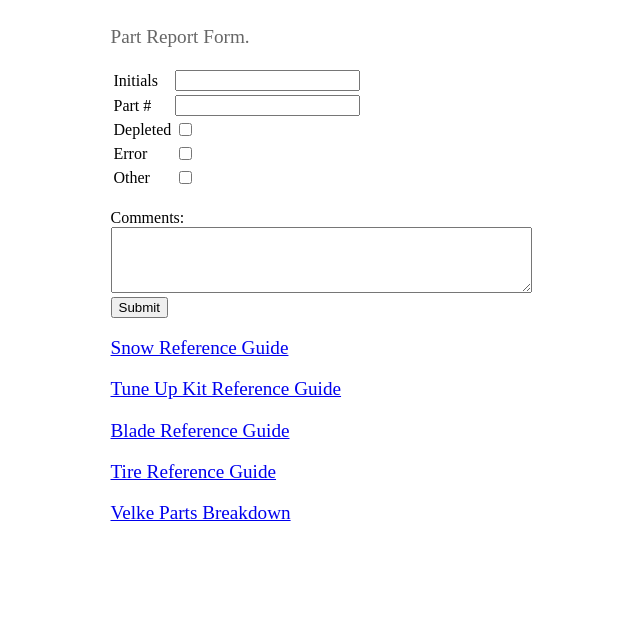
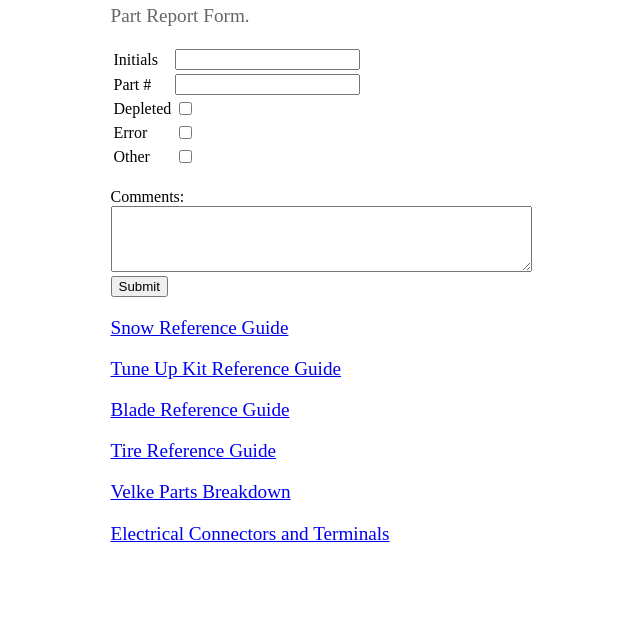
Before and after one commit to vellsworth/epb, a plain HTML site: page index.html in a window 1280 px wide. Shown: the part 165-800 px from the top of the page, without its empty margins (319-959 px from the left). Drawn offline with nearby package versions, Linux system fonts and the light colour scheme.

Commit message:
Update index.html

```diff
--- a/index.html
+++ b/index.html
@@ -132,6 +132,9 @@
         <p>
             <a href="Velke Parts Breakdown 2025.pdf">Velke Parts Breakdown</a>
         </p>
+        <p>
+            <a href="Electrical Connectors and Terminals (003).pdf">Electrical Connectors and Terminals</a>
+        </p>
     </main>
 </body>
 
```
